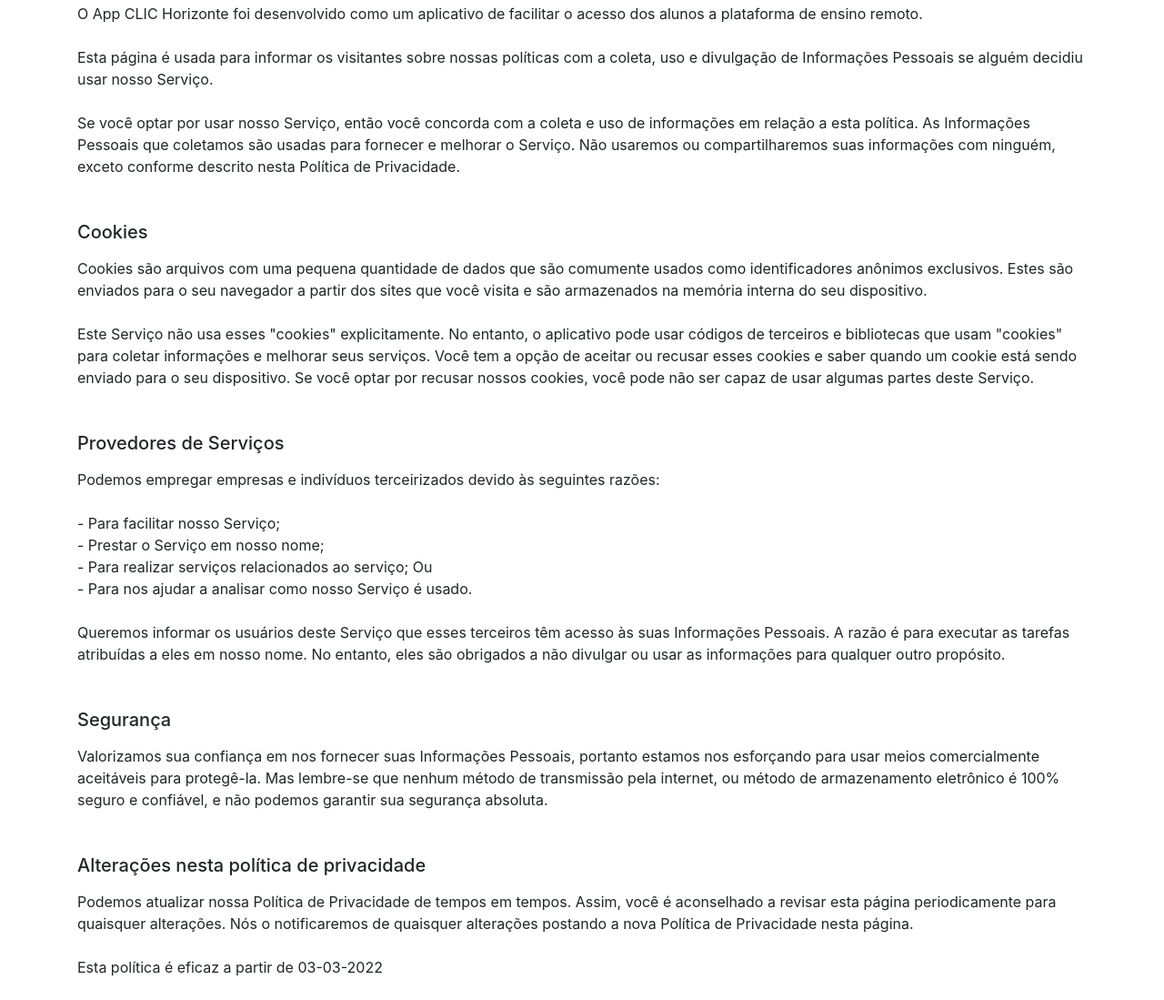
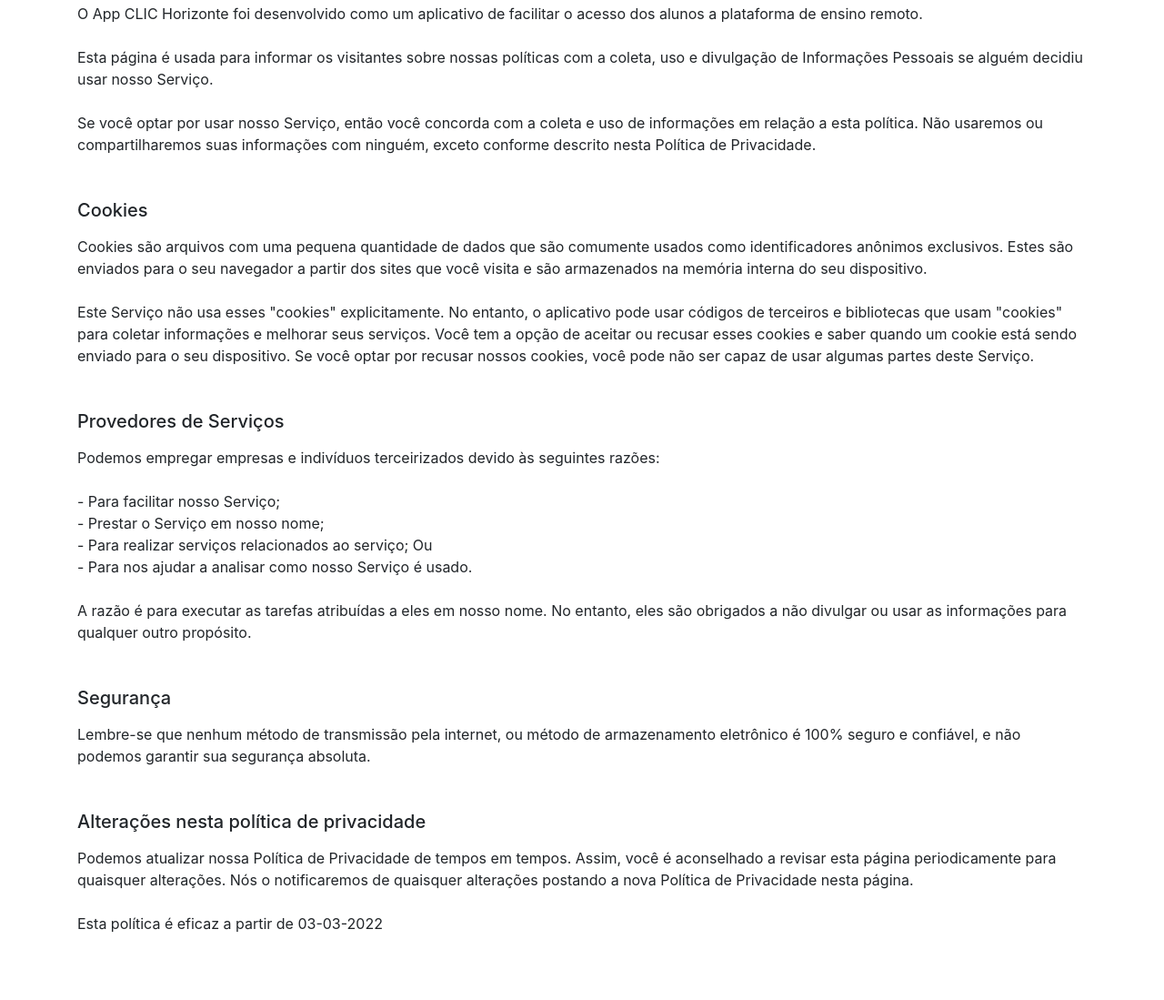
Before and after one commit to clichorizonte/politicadeprivacidade.github.io, a plain HTML site: page index.html in a window 1280 px wide. Shown: the part 120-1219 px from the top of the page at 91% size. After the commit the page ends 1171 px from the top, so only its background shows below. Drawn offline with nearby package versions, Linux system fonts and the light colour scheme.

Commit message:
Update index.html

```diff
--- a/index.html
+++ b/index.html
@@ -26,8 +26,7 @@
                 Pessoais se alguém decidiu usar nosso Serviço.</p>
 
                 <p class="mb-4">Se você optar por usar nosso Serviço, então você concorda com a coleta e uso de informações em relação a esta política.
-                As Informações Pessoais que coletamos são usadas para fornecer e melhorar o Serviço. Não usaremos ou compartilharemos
-                suas informações com ninguém, exceto conforme descrito nesta Política de Privacidade.</p>
+                Não usaremos ou compartilharemos suas informações com ninguém, exceto conforme descrito nesta Política de Privacidade.</p>
 
                 <h5 class="mt-5 mb-3">Cookies</h5>
 
@@ -51,14 +50,12 @@
                     - Para nos ajudar a analisar como nosso Serviço é usado.
                 </p>
 
-                <p class="mb-4">Queremos informar os usuários deste Serviço que esses terceiros têm acesso às suas Informações Pessoais. A razão é para
-                executar as tarefas atribuídas a eles em nosso nome. No entanto, eles são obrigados a não divulgar ou usar as
+                <p class="mb-4">A razão é para executar as tarefas atribuídas a eles em nosso nome. No entanto, eles são obrigados a não divulgar ou usar as
                 informações para qualquer outro propósito.</p>
 
                 <h5 class="mt-5 mb-3">Segurança</h5>
 
-                <p class="mb-4">Valorizamos sua confiança em nos fornecer suas Informações Pessoais, portanto estamos nos esforçando para usar meios
-                comercialmente aceitáveis para protegê-la. Mas lembre-se que nenhum método de transmissão pela internet, ou método de
+                <p class="mb-4">Lembre-se que nenhum método de transmissão pela internet, ou método de
                 armazenamento eletrônico é 100% seguro e confiável, e não podemos garantir sua segurança absoluta.</p>
 
                 <h5 class="mt-5 mb-3">Alterações nesta política de privacidade</h5>
```
